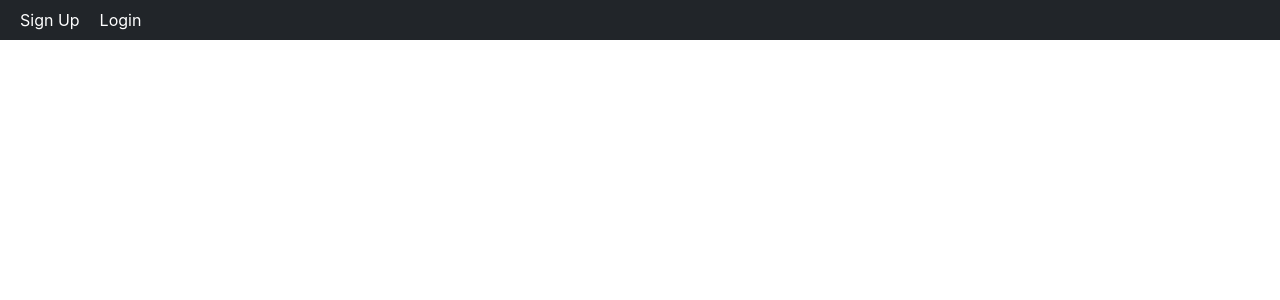
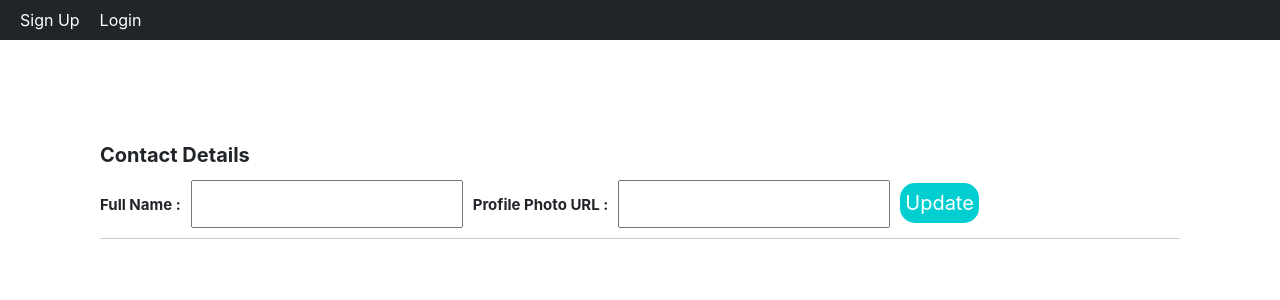
Before and after one commit to Gunjannegi/expense-tracker, a React (Create React App) app: page /profile in a window 1280 px wide. Shown: the top 300 px of the page. Built offline with nearby package versions, Linux system fonts and the light colour scheme.

Commit message:
CompletingProfile

```diff
--- a/src/App.js
+++ b/src/App.js
@@ -3,6 +3,7 @@ import SignUp from "./pages/SignUp";
 import Login from "./pages/Login";
 import MainHeader from "./Components/MainHeader";
 import Welcome from './pages/Welcome';
+import Profile from './pages/Profile';
 function App() {
     return (
         <div>
@@ -20,6 +21,9 @@ function App() {
                 <Route path='/welcome'>
                     <Welcome />
                 </Route>
+                <Route path='/profile'>
+                    <Profile/>
+                </Route>
             </div>
         </div>
     );
--- /dev/null
+++ b/src/pages/Profile.js
@@ -0,0 +1,49 @@
+import { useState } from 'react';
+import classes from './Profile.module.css';
+const Profile = () => {
+    const [enteredName, setEnteredName] = useState('');
+    const [enteredUrl, setEnteredUrl] = useState('');
+    const nameChangeHandler = (event) => {
+        setEnteredName(event.target.value);
+    };
+    const urlChangeHandler = (event) => {
+        setEnteredUrl(event.target.value);
+    }
+    const submitHandler = async(event) => {
+        event.preventDefault();
+        const updateProfile = {
+            name: enteredName,
+            url: enteredUrl
+        }
+        try {
+            const response = await fetch('https://identitytoolkit.googleapis.com/v1/accounts:update?key=AIzaSyDd1F060eXCWEN4kDI0quEanYFlhyDNkPo', {
+                method: 'POST',
+                body: JSON.stringify(updateProfile),
+                headers: {
+                    'Content-Type': 'application/json'
+                }
+            })
+            if (!response.ok) {
+                const errorData = response.json();
+                throw new Error(errorData.message, 'Something went wrong')
+            }
+            const data = response.json();
+            console.log('successfully Updated', data)
+        } catch (error) {
+            console.log('updation failed', error.message)
+        }
+    }
+    return (
+        <div className={classes.container}>
+            <div className={classes.title}>Contact Details</div>
+            <form onSubmit={submitHandler}>
+                <label className={classes.label}>Full Name :</label>
+                <input type='text' onChange={nameChangeHandler }></input>
+                <label className={classes.label}>Profile Photo URL :</label>
+                <input type='url' onChange={urlChangeHandler}></input>
+                <button className={classes.button}>Update</button>
+            </form>
+        </div>
+    )
+};
+export default Profile;
--- /dev/null
+++ b/src/pages/Profile.module.css
@@ -0,0 +1,18 @@
+.container{
+    border:hidden;
+    border-bottom: 1px solid #ccc;
+    margin: 100px;
+}
+.button{
+width:fit-content;
+padding:5px
+}
+
+.title {
+    font-weight:bold;
+    font-size:20px
+}
+.label{
+    font-weight:bold;
+    font-size:15px;
+}
--- a/src/pages/Welcome.js
+++ b/src/pages/Welcome.js
@@ -1,6 +1,12 @@
+import classes from './Welcome.module.css';
+import { NavLink } from 'react-router-dom';
 const Welcome = () => {
     return (
-        <p>Welcome to Expense Tracker!!!</p>
+        <div className={classes.message}>
+            <span>Welcome to Expense Tracker!!!</span>
+            <span className={classes.second}>Your profile is incompleted.
+                <NavLink to='/profile'> Complete now</NavLink></span>
+        </div>
     )
 };
 export default Welcome;
--- /dev/null
+++ b/src/pages/Welcome.module.css
@@ -0,0 +1,18 @@
+
+.message{
+	font-style:italic;
+	padding:10px 0px 20px 10px;
+	border:hidden;
+	border-bottom:1px solid #ccc;
+
+
+}
+
+.second{
+	border-radius:8px;
+	border:hidden;
+	width:fit-content;
+	margin-left:1000px;
+	background-color:plum;
+	padding:2px 3px 2px 3px;
+}
```
